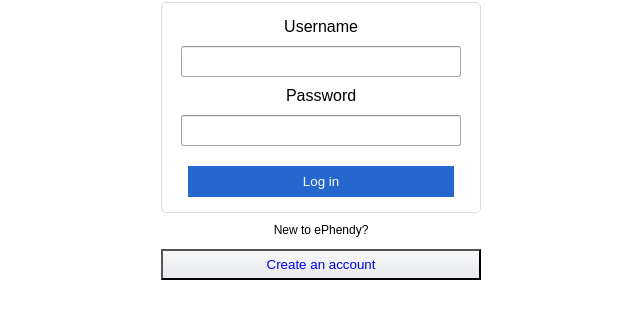
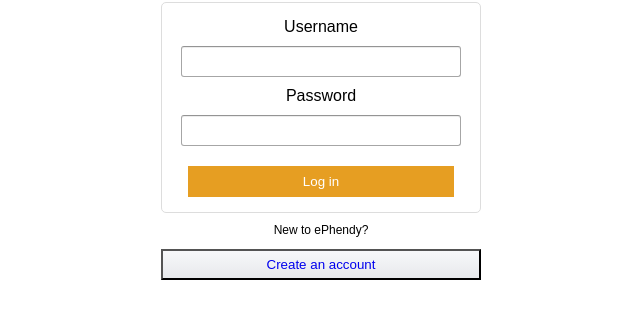
Before and after one commit to inconbeo/client-react-capstone, a React app: page / in a window 1280 px wide. In both pictures the pointer is over the button "Log in". Shown: the part 79-398 px from the top of the page, without its empty margins (319-959 px from the left). Built offline with nearby package versions, Linux system fonts and the light colour scheme; no server answers.

Commit message:
button fixed

```diff
--- a/src/components/login-form.css
+++ b/src/components/login-form.css
@@ -33,3 +33,11 @@
   border: none;
   margin-bottom: 15px
 }
+
+form button:hover {
+  background: rgb(230, 158, 34);
+}
+
+form button:active {
+transform: translateY(4px)
+}
```
